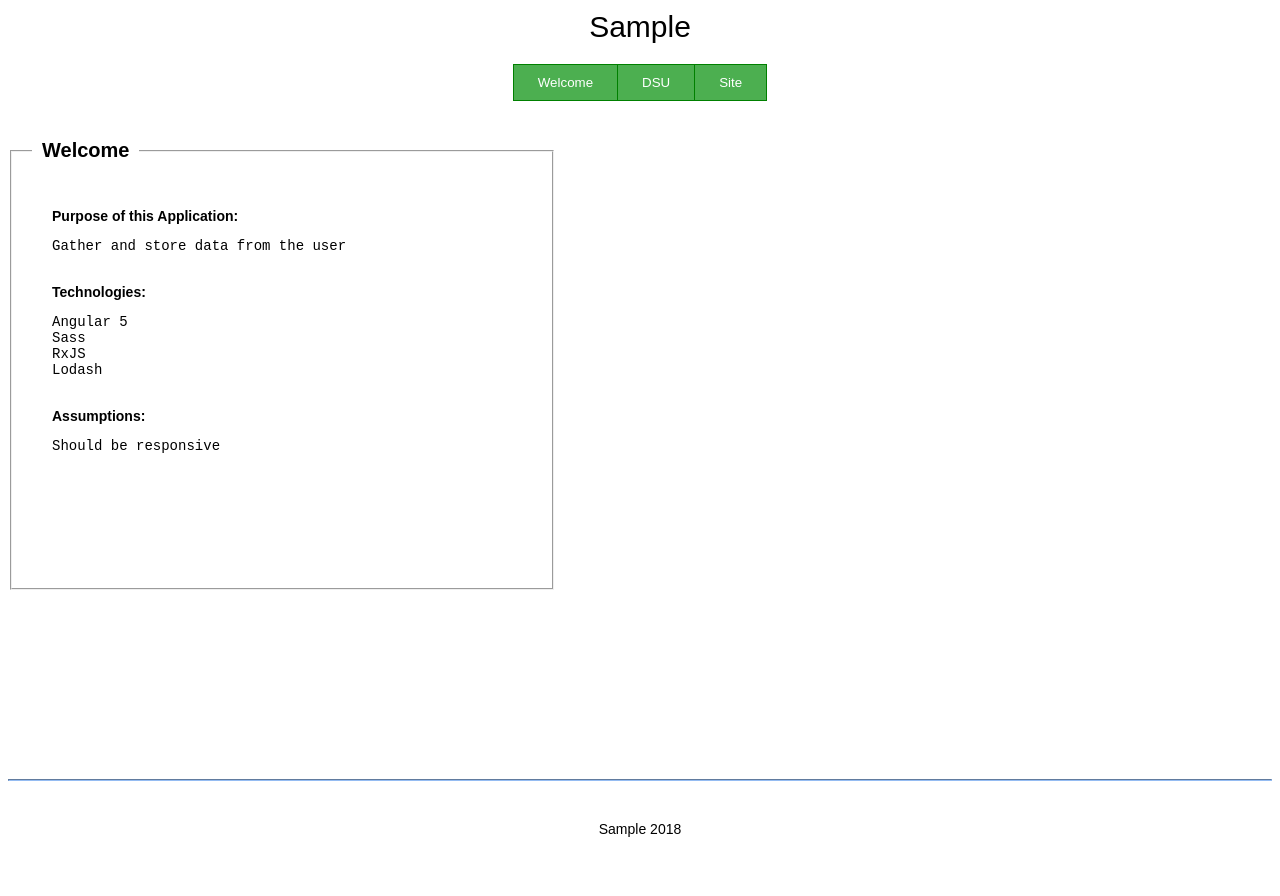
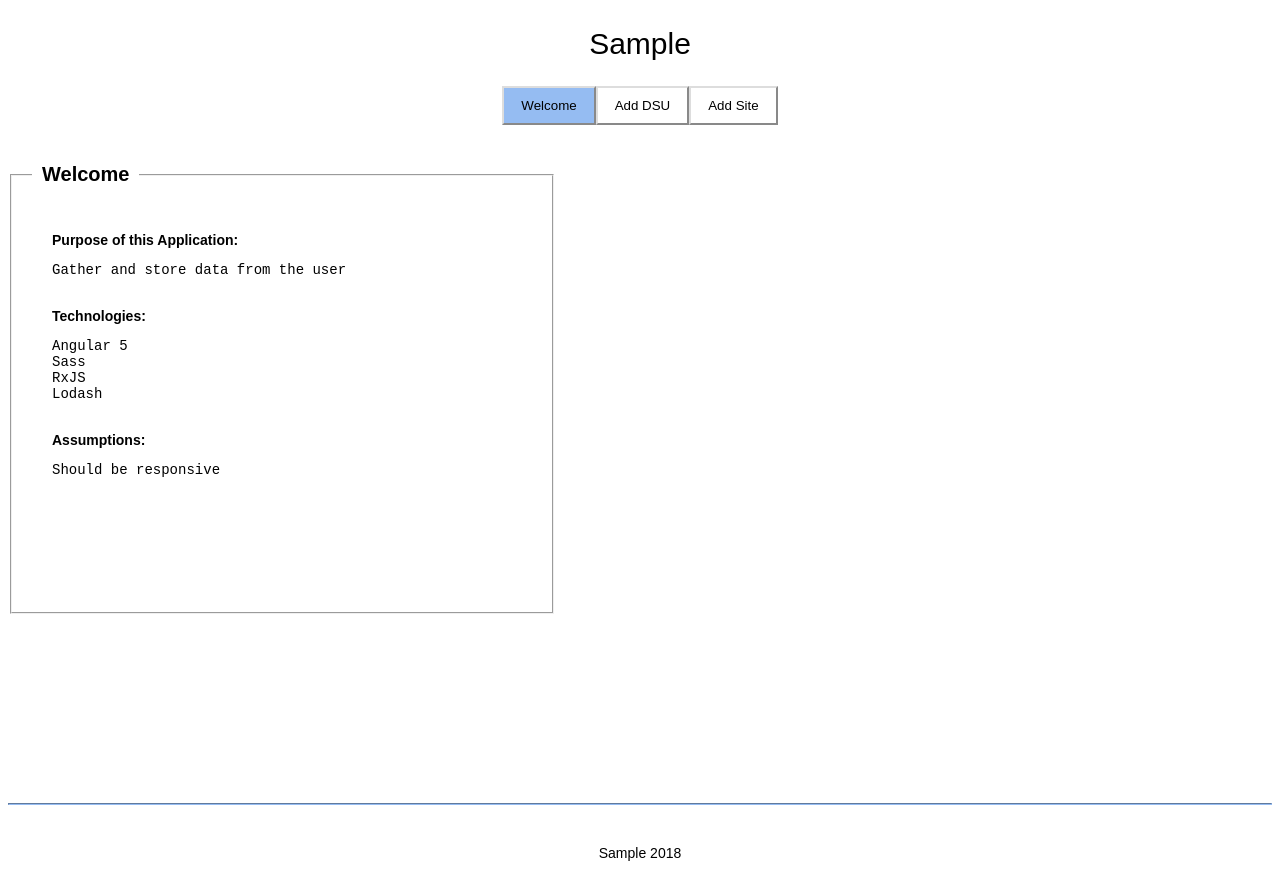
Before and after one commit to angular6/gather-store-data, an Angular app: page / in a window 1280 px wide. Shown: the top 896 px of the page. Built offline with nearby package versions, Linux system fonts and the light colour scheme.

Commit message:
shared (navigation): highlight buttons when on corresponding page

```diff
--- a/src/app/shared/navigation/navigation.component.html
+++ b/src/app/shared/navigation/navigation.component.html
@@ -1,8 +1,8 @@
 <div class="header">
   <div class="header-title">{{headerTitle}}</div>
-<div class="btn-group">
-  <button routerLink="welcome"> Welcome </button>
-  <button routerLink="add-dsu"> DSU </button>
-  <button routerLink="add-site"> Site </button>
+  <div class="btn-group">
+    <button *ngFor="let button of buttons" routerLink="{{button.routerLink}}"
+      [class.highlighted]="button.id==highlightThisButton()" > {{button.title}}
+    </button>
+  </div>
 </div>
-</div>
--- a/src/app/shared/navigation/navigation.component.scss
+++ b/src/app/shared/navigation/navigation.component.scss
@@ -1,26 +1,28 @@
+button {
+  color: black;
+  border-radius: 0px;
+  background-color: white;
+  padding: 10px 17px;
+  cursor: pointer;
+  float: left;
+  border: 2px solid #DDDDDD;
+  border-right-color: #898989;
+  border-bottom-color: #898989;
+}
+
+.subheader {
+  margin-bottom: 10px
+}
+
 .header {
   width: 100%;
   text-align: center;
   margin-bottom: 25px;
 }
 
+
 .btn-group {
   display: inline-block
-}
-
-.header-title {
-    font-size: 30px;
-    margin-bottom: 20px;
-    margin-top: 10px;
-}
-
-.btn-group button {
-    background-color: #4CAF50;
-    border: 1px solid green;
-    color: white;
-    padding: 10px 24px;
-    cursor: pointer;
-    float: left;
 }
 
 .btn-group:after {
@@ -29,10 +31,13 @@
   display: table;
 }
 
-.btn-group button:not(:last-child) {
-    border-right: none;
+.highlighted,
+.btn-group button:hover {
+  background-color: #95BCF2;
 }
 
-.btn-group button:hover {
-    background-color: #3e8e41;
+.header-title {
+  font-size: 30px;
+  margin-bottom: 25px;
+  margin-top: 27px;
 }
--- a/src/app/shared/navigation/navigation.component.ts
+++ b/src/app/shared/navigation/navigation.component.ts
@@ -1,5 +1,7 @@
 import { Component, OnInit } from '@angular/core';
+import { Router, ActivationStart} from '@angular/router'
 import { Title } from '@angular/platform-browser';
+
 
 @Component({
   selector: 'app-navigation',
@@ -9,9 +11,38 @@ import { Title } from '@angular/platform-browser';
 export class NavigationComponent implements OnInit {
 
   headerTitle: string = "Sample"
+  routerLink: string
 
-  constructor(private titleService: Title) {}
+  buttons: any = [
+    { id: 0, title: "Welcome", routerLink: "" },
+    { id: 1, title: "Add DSU", routerLink: "add-dsu" },
+    { id: 2, title: "Add Site", routerLink: "add-site" }
+  ]
 
-  ngOnInit() {  }
+  highlightThisButton() {
+    for (let i = 0; i < this.buttons.length; i++) {
+      if (this.buttons[i].routerLink == this.routerLink) {
+        return this.buttons[i].id
+      }
+    }
+  }
+
+  constructor(
+    private router: Router,
+    private title: Title
+  ) {
+
+    this.router.events.subscribe((x) => {
+      if (x instanceof ActivationStart) {
+        window.scrollTo(0, 0)
+        this.routerLink = x.snapshot.routeConfig.path
+        this.title.setTitle(x.snapshot.data.title)
+      }
+    })
+  }
+
+  ngOnInit() {
+
+  }
 
 }
```
Lines whose indentation alone changed are shown as unchanged.
